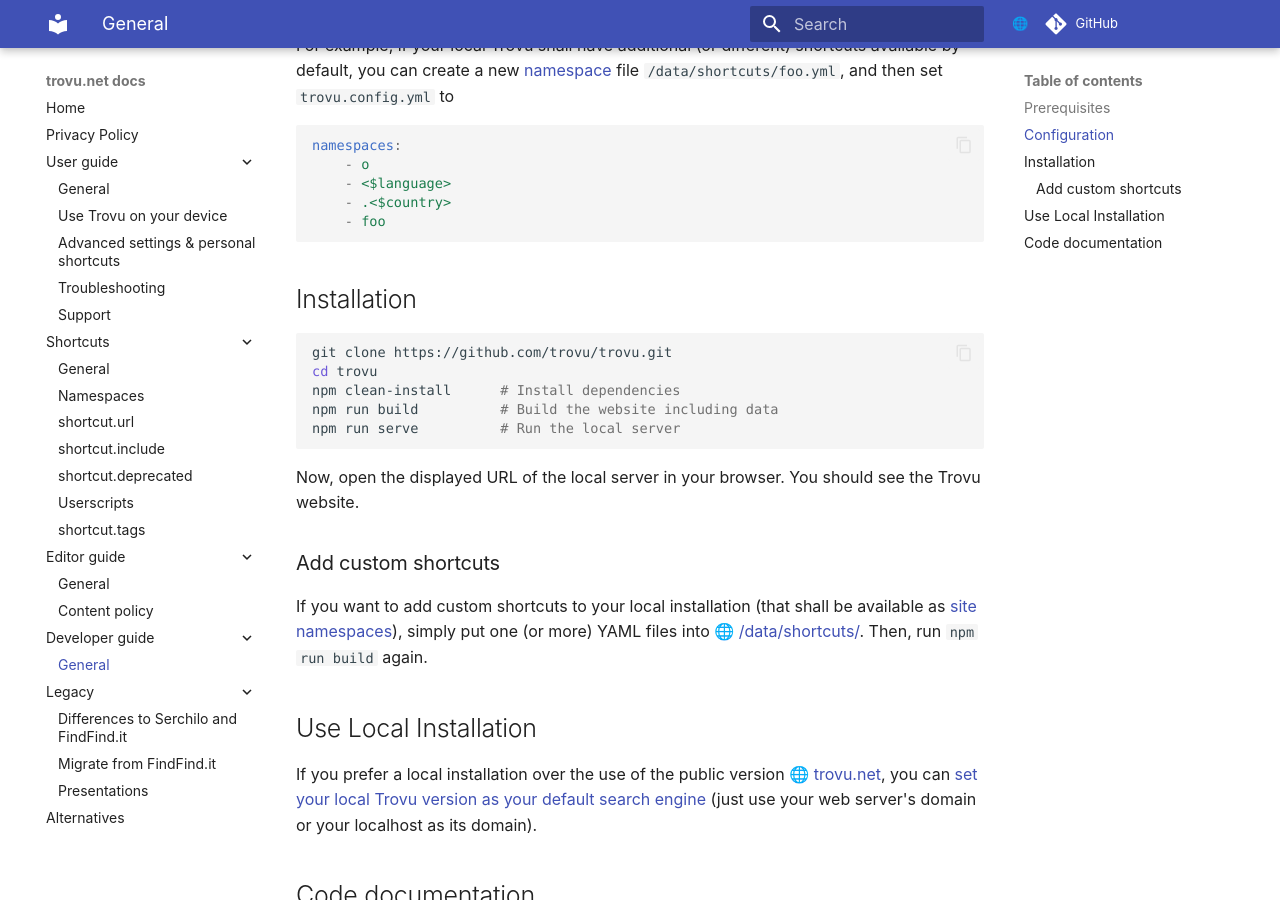
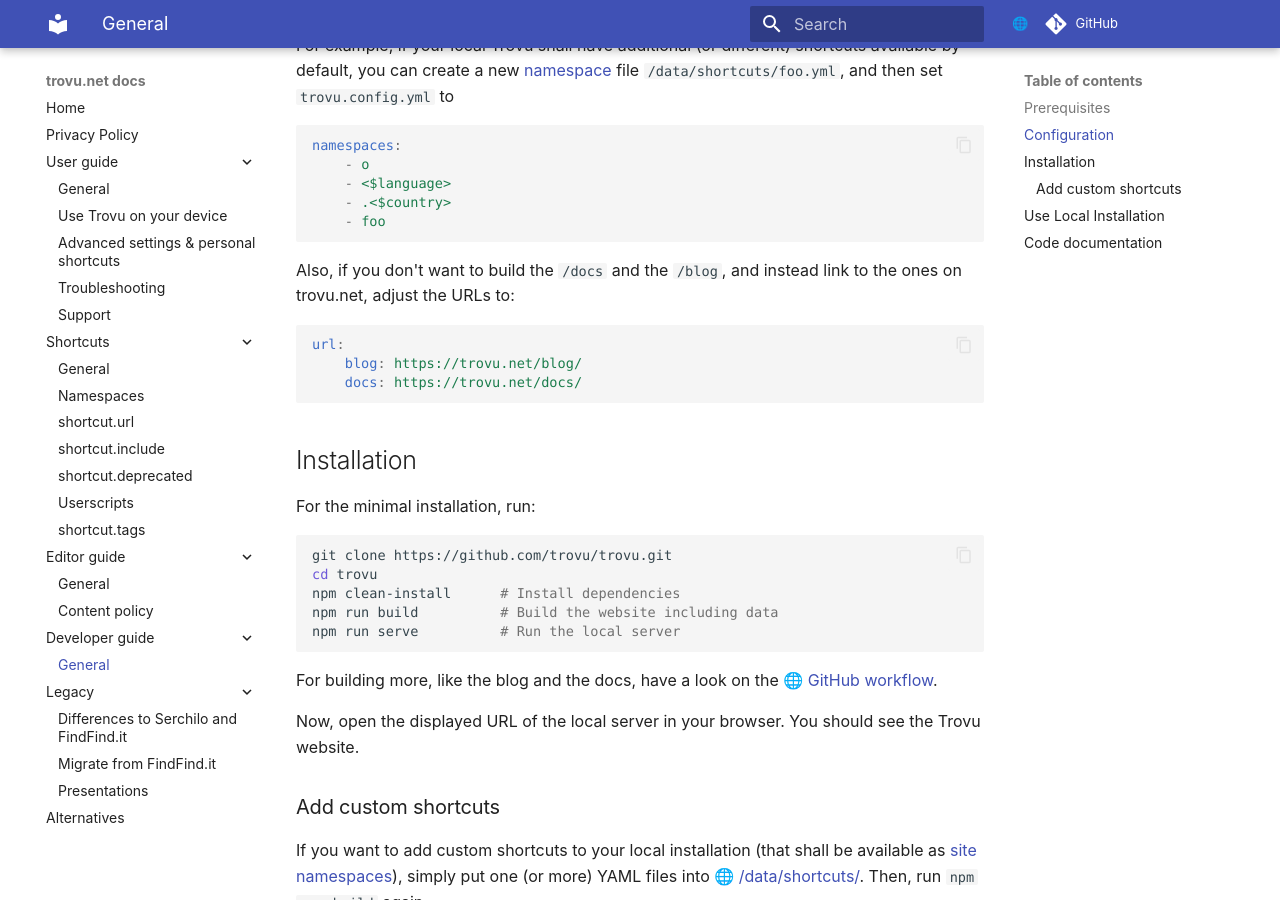
Before and after one commit to trovu/trovu, an MkDocs documentation site: the page built from docs/developers/index.md, in a window 1280 px wide and 900 px high, scrolled down 441 px. Built offline with MkDocs 1.6.1 and Material for MkDocs 9.7.7, drawn with Linux system fonts in a browser that asks for light colours; comment, search, counter and statistics services are not loaded.

Commit message:
Add docs.

````diff
--- a/docs/developers/index.md
+++ b/docs/developers/index.md
@@ -19,7 +19,17 @@
     - foo
 ```
 
+Also, if you don't want to build the `/docs` and the `/blog`, and instead link to the ones on trovu.net, adjust the URLs to:
+
+```yaml
+url:
+    blog: https://trovu.net/blog/
+    docs: https://trovu.net/docs/
+```
+
 ## Installation
+
+For the minimal installation, run:
 
 ```bash
 git clone https://github.com/trovu/trovu.git
@@ -28,6 +38,8 @@
 npm run build          # Build the website including data
 npm run serve          # Run the local server
 ```
+
+For building more, like the blog and the docs, have a look on the [GitHub workflow](https://github.com/trovu/trovu/blob/master/.github/workflows/deploy.yml).
 
 Now, open the displayed URL of the local server in your browser. You should see the Trovu website.
 
````
